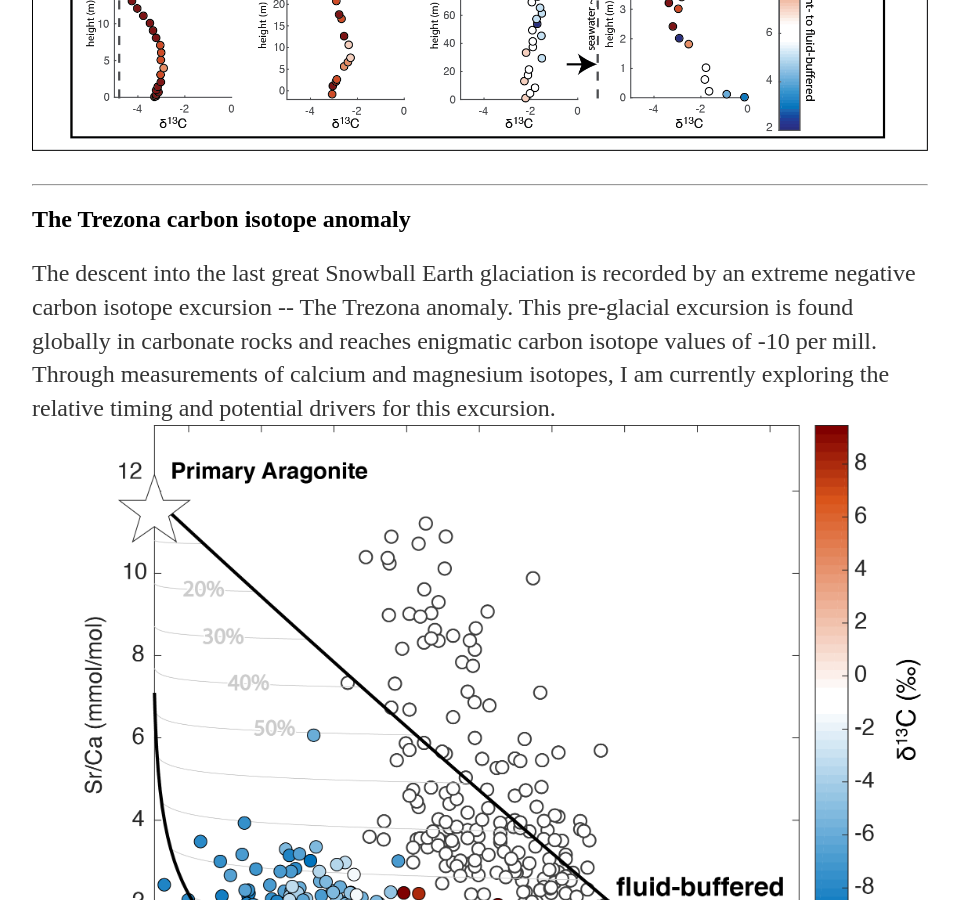
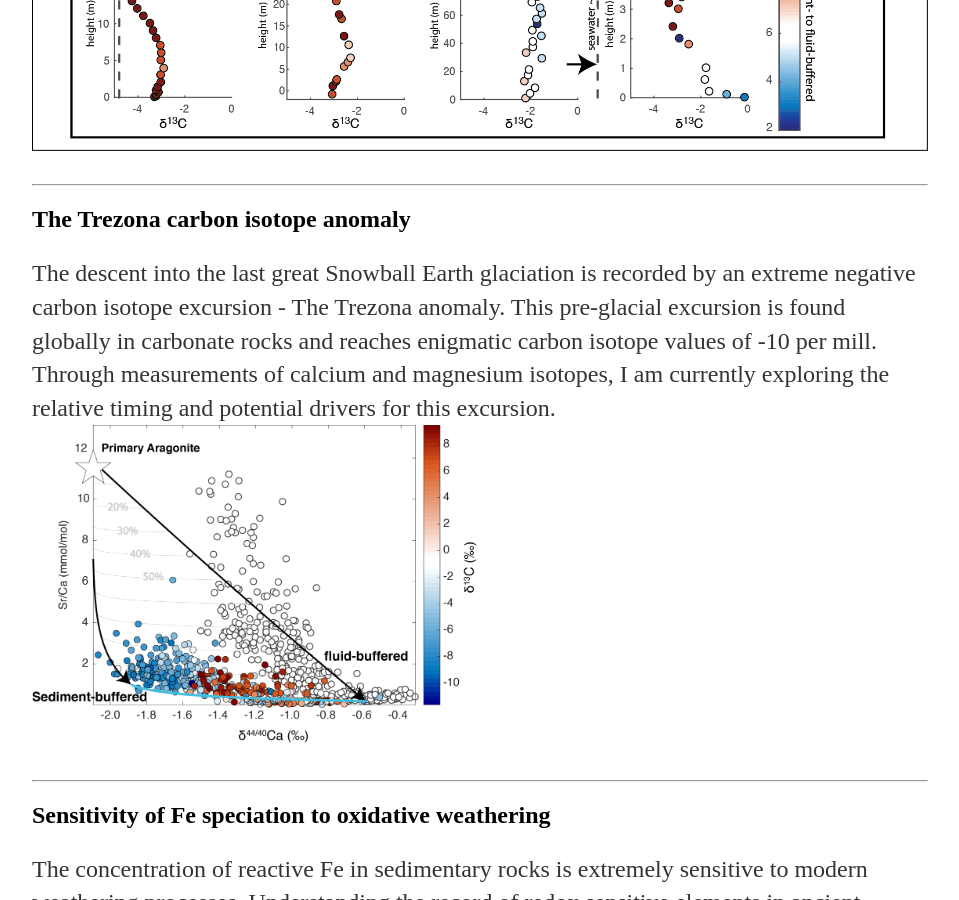
Before and after one commit to Anne-SofieAhm/Anne-SofieAhm.github.io, a Jekyll site: the page built from projects/index.html, in a window 1280 px wide and 900 px high, scrolled down 1678 px. Shown: the whole window, without its empty margins (160-1119 px from the left). Built offline with Jekyll 4.4.1, drawn with Linux system fonts in a browser that asks for light colours.

Commit message:
Update index.html

```diff
--- a/projects/index.html
+++ b/projects/index.html
@@ -46,12 +46,12 @@ of local diagenetic processes expressed globally in continental margins.
 <h2>The Trezona carbon isotope anomaly</h2>
 <p>
 The descent into the last great Snowball Earth glaciation is recorded by an
-extreme negative carbon isotope excursion -- The Trezona anomaly. This
+extreme negative carbon isotope excursion - The Trezona anomaly. This
 pre-glacial excursion is found globally in carbonate rocks and reaches enigmatic
 carbon isotope values of -10 per mill. Through measurements of calcium and
 magnesium isotopes, I am currently exploring the relative timing and potential
 drivers for this excursion.
-<img src="../Trez_Ca_vs_Sr.png" width="100%" align=”top”/>
+<img src="../Trez_Ca_vs_Sr.png" width="50%" align=”top”/>
 </p>
 
 <hr />
```
